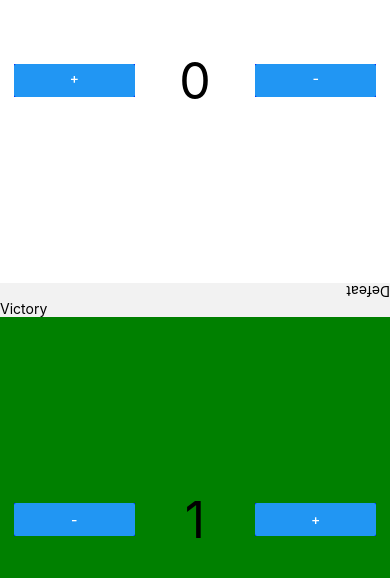
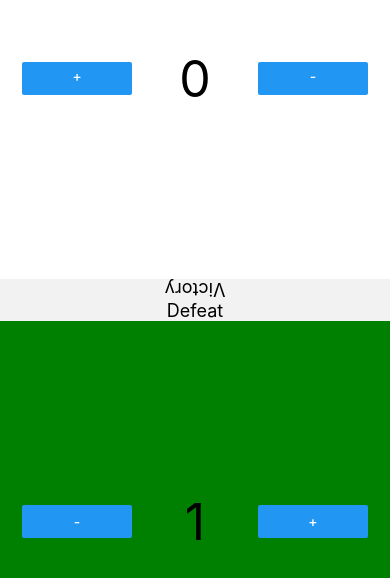
Before and after one commit to mpladow/wm-companion, a React Native app: screen /Home in a window 390 px wide. Shown: the part 122-700 px from the top of the page. Built offline with nearby package versions, Linux system fonts and the light colour scheme.

Commit message:
code cleanup

```diff
--- a/src/Navigation/Home/screens/Home.tsx
+++ b/src/Navigation/Home/screens/Home.tsx
@@ -1,7 +1,10 @@
 import { StatusBar } from "expo-status-bar";
 import React, { useMemo, useState } from "react";
 import { Button, StyleSheet, Text, View } from "react-native";
+
+import { playerTypes } from "@/utils/constants";
 import PlayerSection from "./components/PlayerSection";
+import ResultSection from "./components/ResultSection";
 
 const results = {
 	Victory: "Victory",
@@ -12,21 +15,6 @@ const results = {
 export const Home = () => {
 	const [playerOneScore, setPlayerOneScore] = useState<number>(1);
 	const [playerTwoScore, setPlayerTwoScore] = useState<number>(0);
-
-	const incrementScore = (player: playerTypes) => {
-		if (player == "playerOne") {
-			setPlayerOneScore(playerOneScore + 1);
-		} else {
-			setPlayerTwoScore(playerTwoScore + 1);
-		}
-	};
-	const decrementScore = (player: playerTypes) => {
-		if (player == "playerOne") {
-			setPlayerOneScore(playerOneScore - 1);
-		} else {
-			setPlayerTwoScore(playerTwoScore - 1);
-		}
-	};
 
 	const combatResultPlayerOne = useMemo(() => {
 		if (playerOneScore > playerTwoScore) {
@@ -77,12 +65,7 @@ export const Home = () => {
 				/>
 			</View>
 			<View>
-				<View style={[{ justifyContent: "center" }, { transform: [{ rotate: "180deg" }] }]}>
-					<Text>{combatResultPlayerTwo}</Text>
-				</View>
-				<View style={{ justifyContent: "center" }}>
-					<Text>{combatResultPlayerOne}</Text>
-				</View>
+				<ResultSection resultOne={combatResultPlayerOne} resultTwo={combatResultPlayerTwo} />
 			</View>
 			<View
 				style={[
--- a/src/Navigation/Home/screens/components/PlayerSection.tsx
+++ b/src/Navigation/Home/screens/components/PlayerSection.tsx
@@ -1,11 +1,13 @@
 import { Button, StyleSheet, Text, View } from "react-native";
 import React from "react";
+import { playerTypes } from "@/utils/constants";
 
 type PlayerSectionProps = {
 	player: playerTypes;
 	playerScore: number;
 	handleSetPlayerScore: (player: playerTypes, score: number) => void;
 };
+
 const PlayerSection = ({ player, playerScore, handleSetPlayerScore }: PlayerSectionProps) => {
 	const incrementScore = () => {
 		handleSetPlayerScore(player, playerScore + 1);
@@ -14,16 +16,15 @@ const PlayerSection = ({ player, playerScore, handleSetPlayerScore }: PlayerSect
 		handleSetPlayerScore(player, playerScore - 1);
 	};
 
-
 	return (
 		<>
-			<View style={{ backgroundColor: "blue", flex: 1 }}>
+			<View style={{ flex: 1, padding: 8 }}>
 				<Button onPress={() => decrementScore()} title={"-"} />
 			</View>
 			<View style={{ flex: 1, justifyContent: "center", alignItems: "center" }}>
 				<Text style={{ fontSize: 50 }}>{playerScore}</Text>
 			</View>
-			<View style={{ backgroundColor: "blue", flex: 1 }}>
+			<View style={{ flex: 1, padding: 8 }}>
 				<Button onPress={() => incrementScore()} title={"+"} />
 			</View>
 		</>
@@ -31,5 +32,3 @@ const PlayerSection = ({ player, playerScore, handleSetPlayerScore }: PlayerSect
 };
 
 export default PlayerSection;
-
-const styles = StyleSheet.create({});
--- /dev/null
+++ b/src/Navigation/Home/screens/components/ResultSection.tsx
@@ -0,0 +1,23 @@
+import { StyleSheet, Text, View } from "react-native";
+import React from "react";
+
+type ResultSectionProps = {
+	resultOne?: string;
+	resultTwo?: string;
+};
+const ResultSection = ({ resultOne, resultTwo }: ResultSectionProps) => {
+	return (
+		<>
+			<View style={[{ justifyContent: "center", alignItems: "center" }, { transform: [{ rotate: "180deg" }] }]}>
+				<Text style={{ fontSize: 18 }}>{resultOne}</Text>
+			</View>
+			<View style={{ justifyContent: "center", alignItems: "center" }}>
+				<Text style={{ fontSize: 18 }}>{resultTwo}</Text>
+			</View>
+		</>
+	);
+};
+
+export default ResultSection;
+
+const styles = StyleSheet.create({});
--- /dev/null
+++ b/src/Navigation/Home/screens/components/index.tsx
@@ -0,0 +1,2 @@
+export * from "./PlayerSection";
+export * from "./ResultSection";
--- a/src/utils/constants.ts
+++ b/src/utils/constants.ts
@@ -1 +1 @@
-type playerTypes = "playerOne" | "playerTwo";
+export type playerTypes = "playerOne" | "playerTwo";
```
